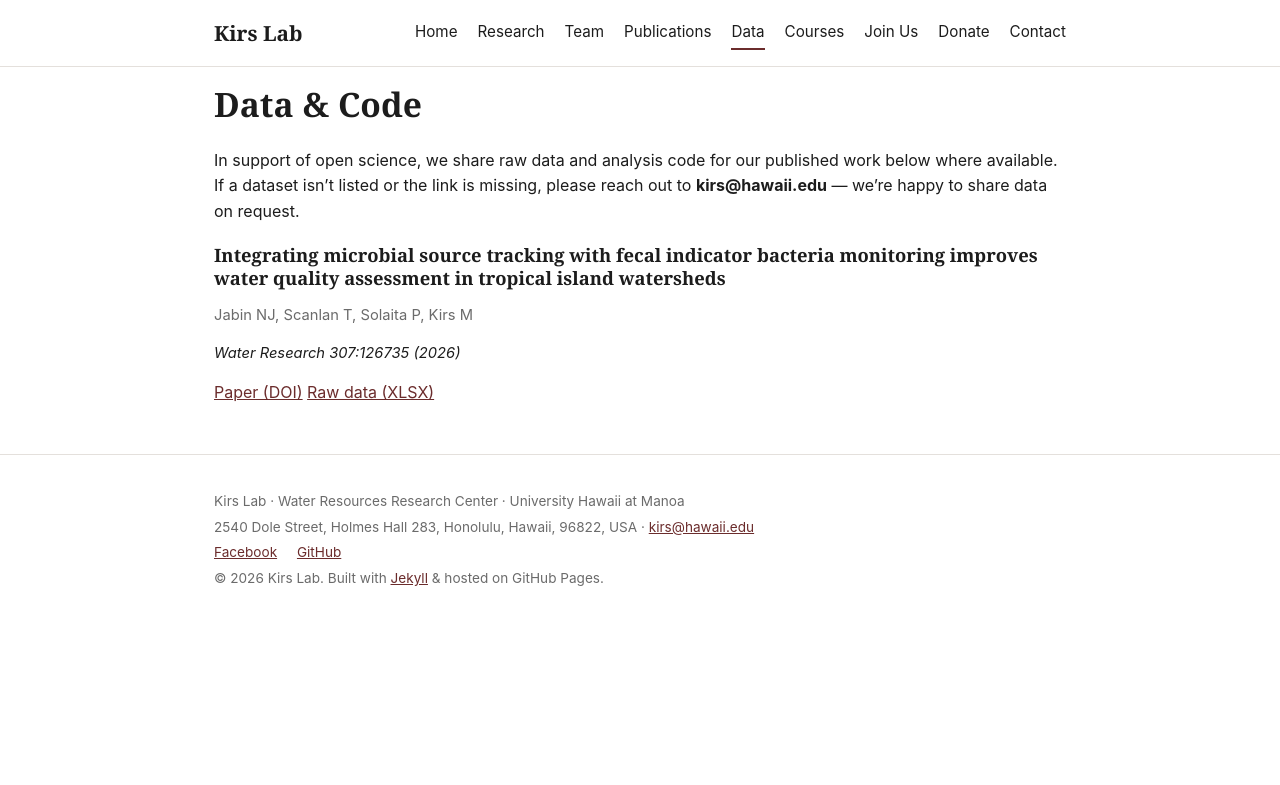
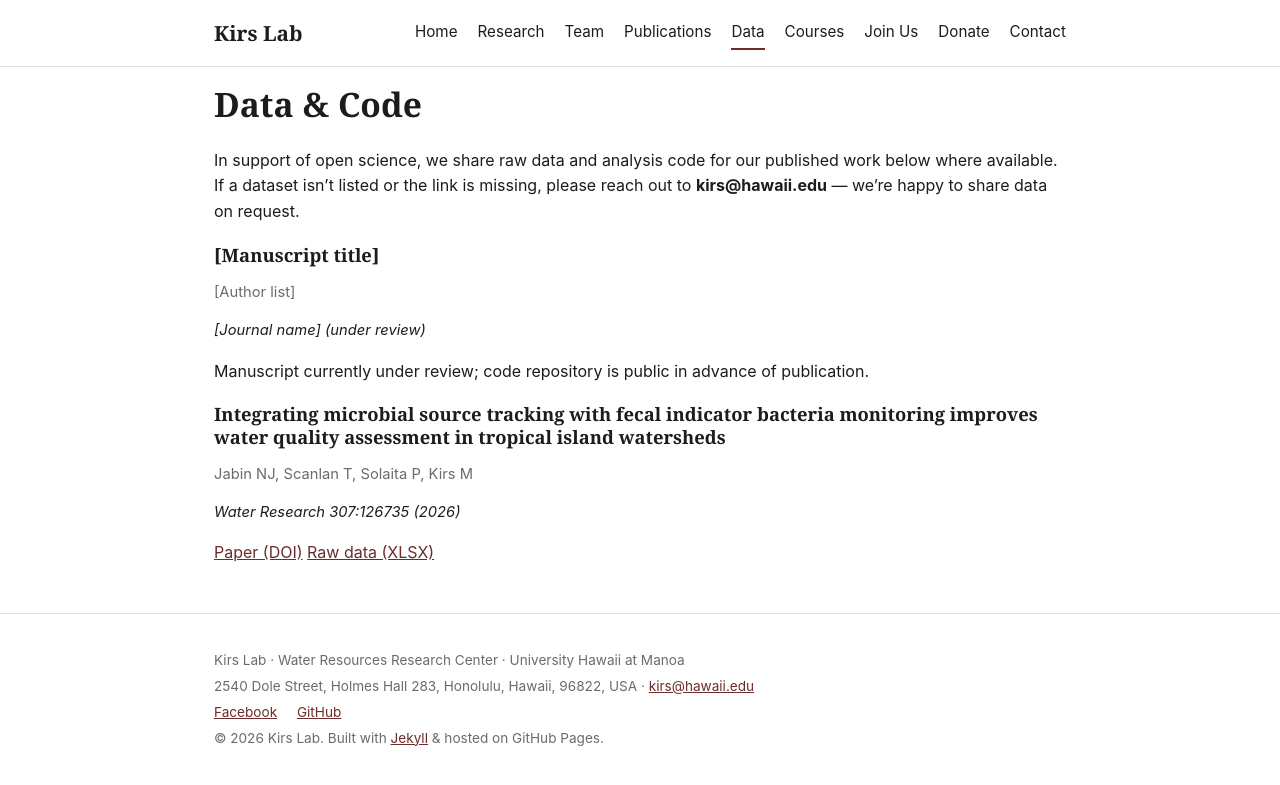
Before and after one commit to MarekKirs/marekkirs.github.io, a Jekyll site: the page built from data.md, in a window 1280 px wide. Shown: the top 785 px of the page. Built offline with Jekyll 4.4.1, drawn with Linux system fonts in a browser that asks for light colours.

Commit message:
Update datasets.yml

```diff
--- a/_data/datasets.yml
+++ b/_data/datasets.yml
@@ -2,6 +2,14 @@
 # Put the actual files in assets/data/<a-short-slug>/ (one folder per
 # manuscript) and point raw_data_file / code_file at that path.
 # Leave a field as "" to hide that link/badge for an entry.
+- title: "[Manuscript title]"
+  authors: "[Author list]"
+  venue: "[Journal name] (under review)"
+  doi_url: ""
+  repo_url: "https://github.com/MarekKirs/HawaiiStreams-2026"
+  raw_data_file: ""
+  code_file: ""
+  notes: "Manuscript currently under review; code repository is public in advance of publication."
 
 - title: "Integrating microbial source tracking with fecal indicator bacteria monitoring improves water quality assessment in tropical island watersheds"
   authors: "Jabin NJ, Scanlan T, Solaita P, Kirs M"
```
